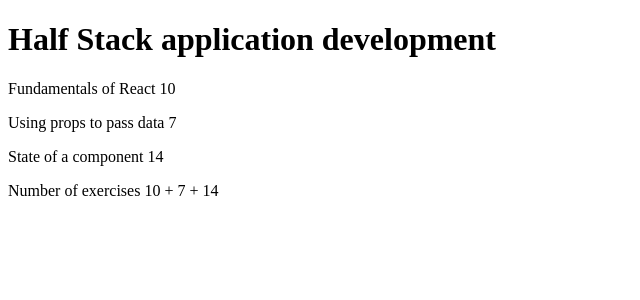
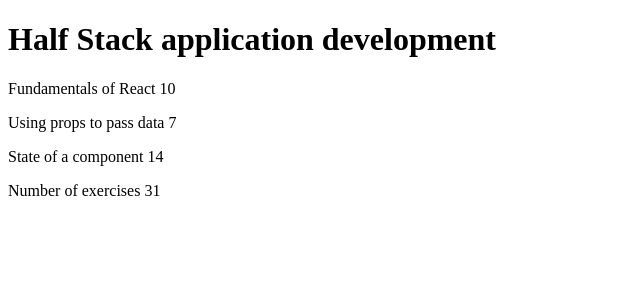
Before and after one commit to kenzul/course-information, a React (Vite) app: page / in a window 1280 px wide. Shown: the top 300 px of the page, without its empty margins (0-640 px from the left). Built offline with nearby package versions, Linux system fonts and the light colour scheme.

Commit message:
Refactor parts into array

```diff
--- a/src/App.jsx
+++ b/src/App.jsx
@@ -6,9 +6,9 @@
 const Content = (props) => {
   return (
     <div>
-      <Part content={props.part1}></Part>
-      <Part content={props.part2}></Part>
-      <Part content={props.part3}></Part>
+      <Part content={props.parts[0]}></Part>
+      <Part content={props.parts[1]}></Part>
+      <Part content={props.parts[2]}></Part>
     </div>
   )
 }
@@ -18,31 +18,32 @@
 }
 
 const Total = (props) => {
-  return <p>Number of exercises {props.exercises1} + {props.exercises2} + {props.exercises3}</p>
+  const total = props.parts[0].exercises + props.parts[1].exercises + props.parts[2].exercises
+  return <p>Number of exercises {total}</p>
 }
 
 const App = () => {
-  const course = 'Half Stack application development'
-  const part1 = {
+  const course = 'Half Stack application development';
+  const parts = [
+    {
       name: 'Fundamentals of React',
       exercises: 10
-  };
-  const part2 = {
+    }, {
       name: 'Using props to pass data',
       exercises: 7
-  }
-  const part3 = {
+    }, {
       name: 'State of a component',
       exercises: 14
     }
+  ];
 
   return (
     <div>
       <Header course={course}></Header>
       <Content
-        part1={part1} part2={part2} part3={part3}>
+        parts={parts}>
       </Content>
-      <Total exercises1={part1.exercises} exercises2={part2.exercises} exercises3={part3.exercises}></Total>
+      <Total parts={parts}></Total>
     </div>
   )
 }
```
Lines whose indentation alone changed are shown as unchanged.
